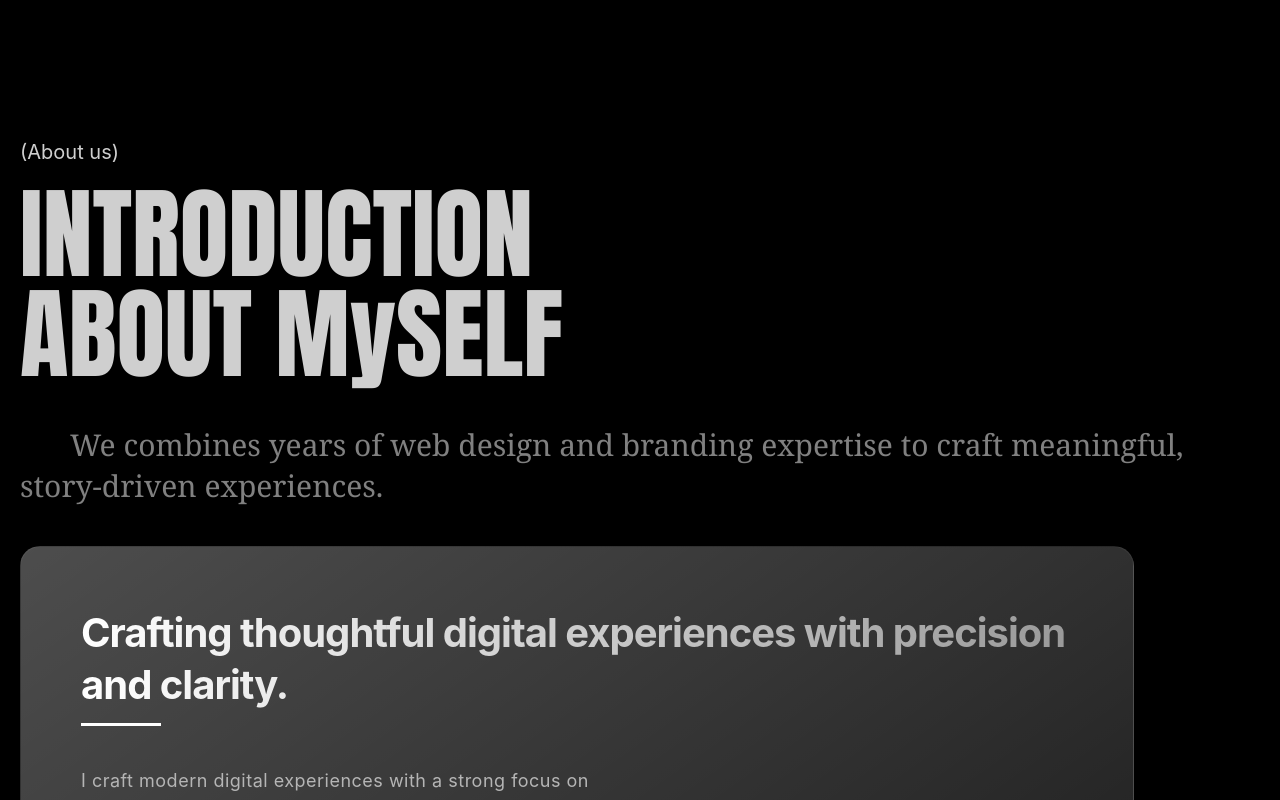
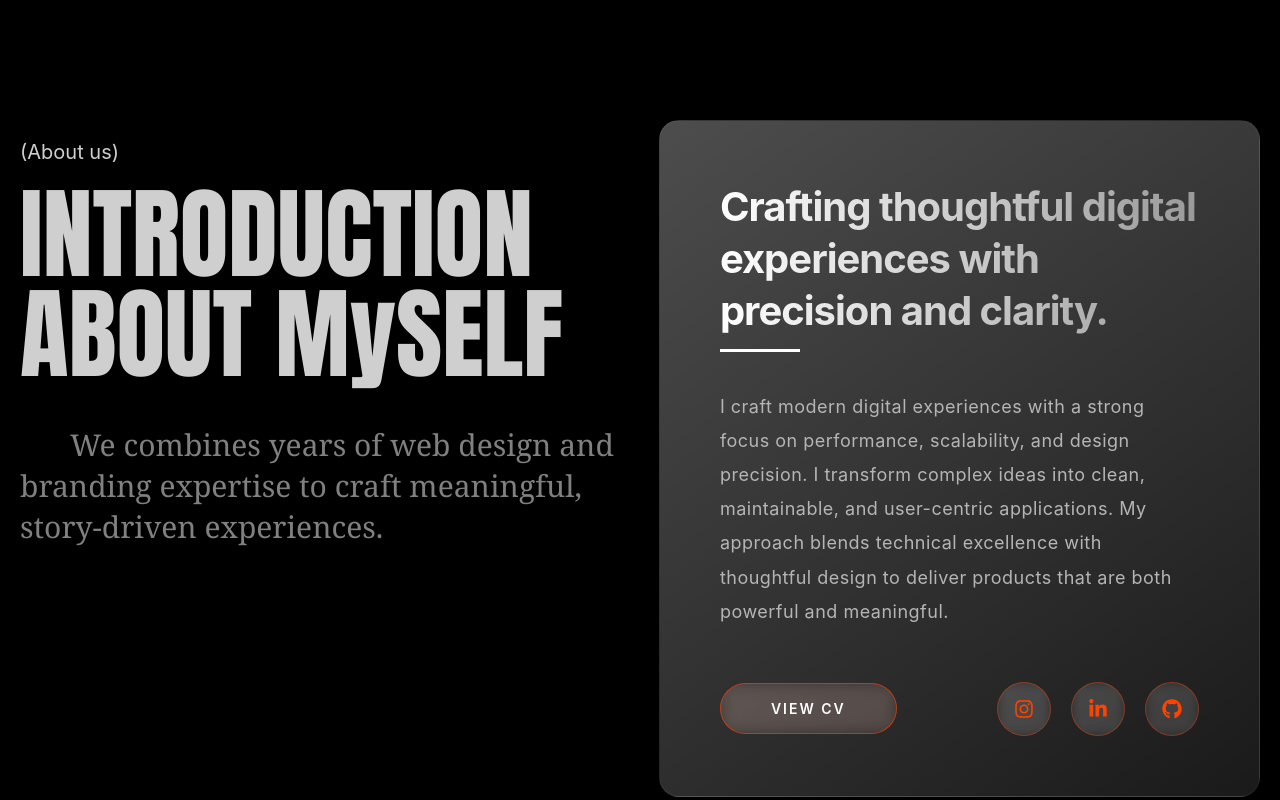
Before and after one commit to Karthikeyan-2007/Portfolio, a React (Create React App) app: page / in a window 1280 px wide. Shown: the part 760-1560 px from the top of the page. Built offline with nearby package versions, Linux system fonts and the light colour scheme; no server answers; the database is empty.

Commit message:
fixed responsive layout

```diff
--- a/src/About/About.module.css
+++ b/src/About/About.module.css
@@ -10,6 +10,7 @@
 .about {
     display: flex;
     justify-content: space-between;
+    gap: 40px;
 }
 
 .context {
@@ -174,14 +175,25 @@
     .head{
         font-size: 100px;
     }
-    .about{
-        display: block;
-    }
     .side_text{
         width: 100%;
     }
     .context{
         width: 80%;
+    }
+}
+
+@media(max-width:900px){
+    .about{
+        flex-direction: column;
+    }
+
+    .context{
+        width: 100%;
+    }
+
+    .side_text{
+        width: 100%;
     }
 }
 
```
